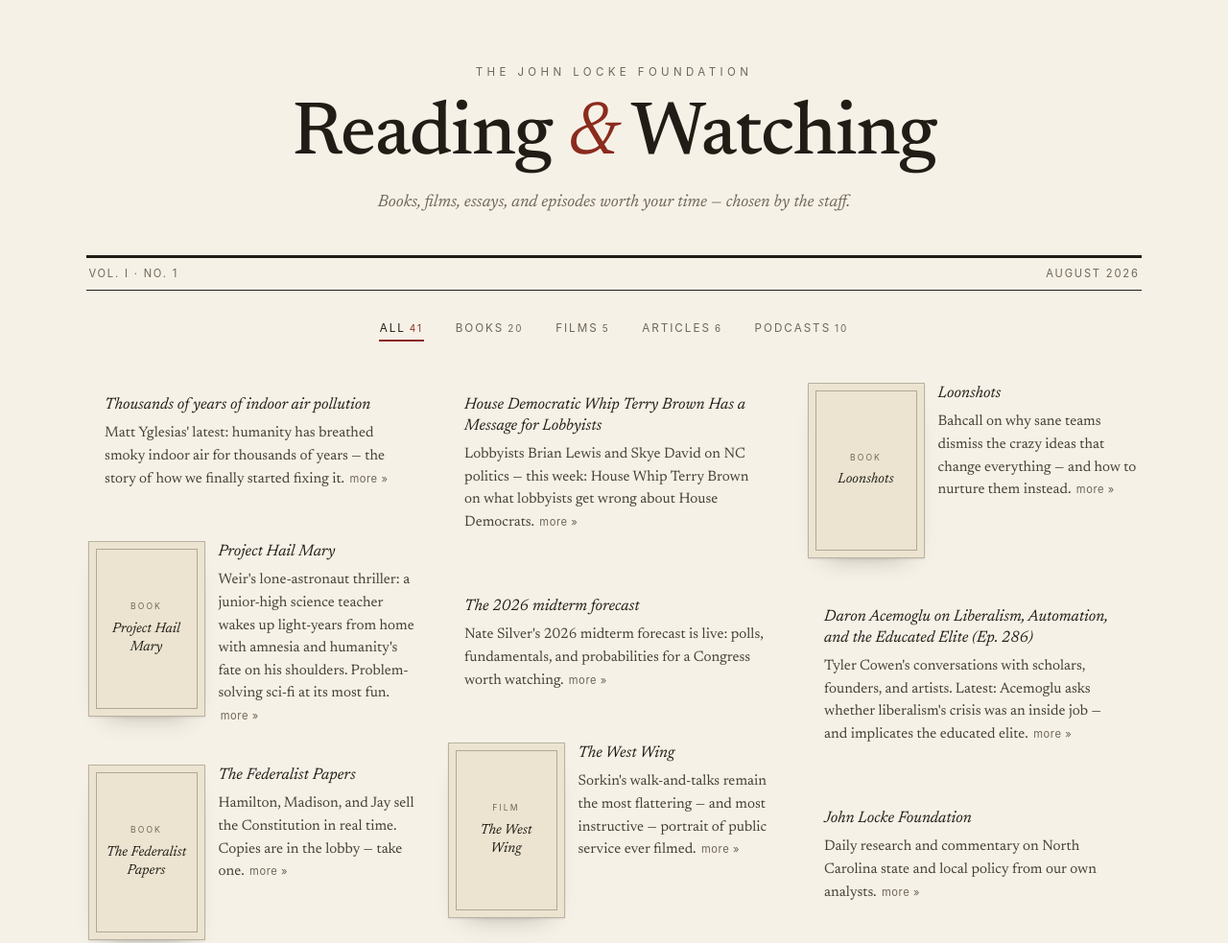
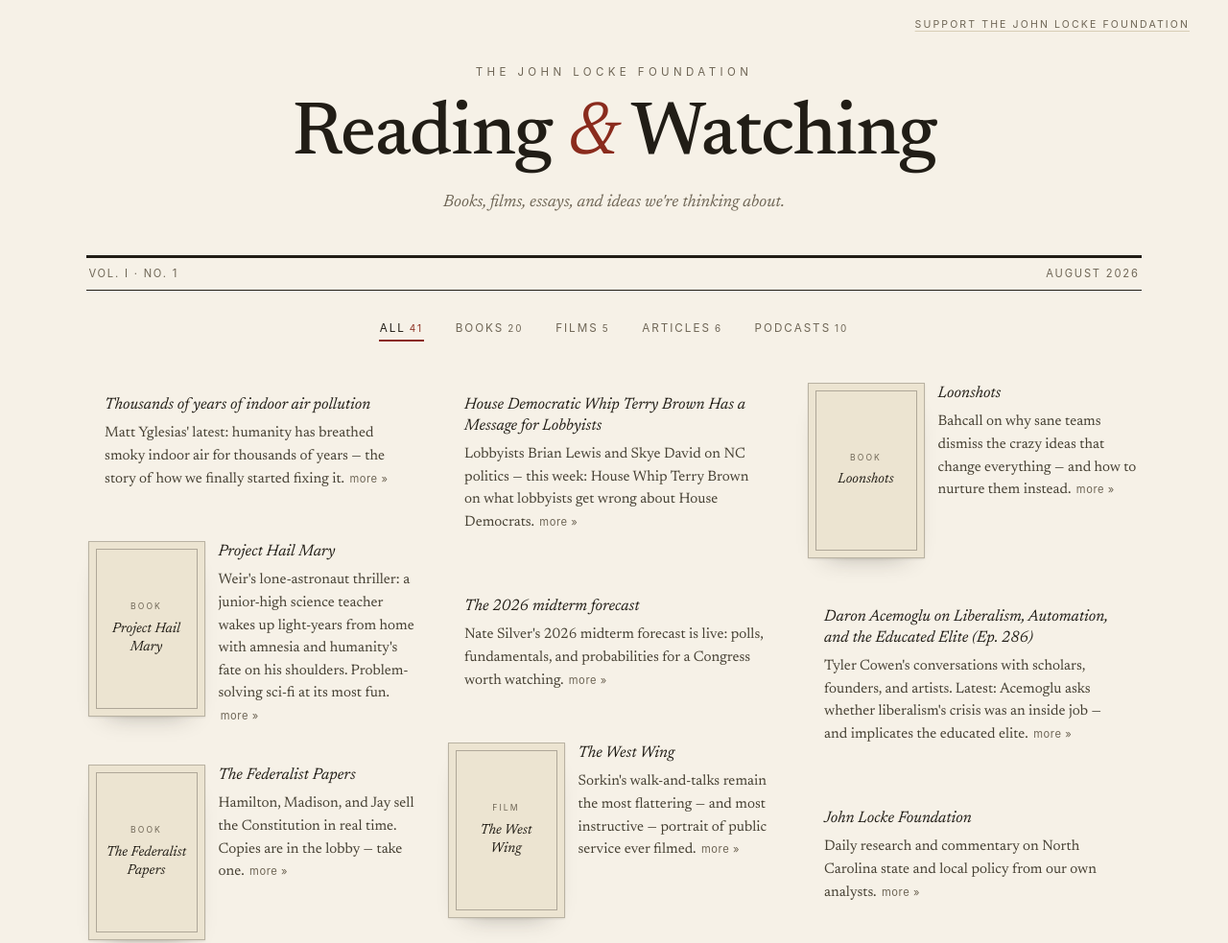
Before and after one commit to mihir-kale/readr, a website with bundled scripts: page index.html in a window 1280 px wide. Shown: the top 983 px of the page at 96% size. Built offline with nearby package versions, Linux system fonts and the light colour scheme; no server answers.

Commit message:
Update standfirst, add support link to top right

```diff
--- a/index.html
+++ b/index.html
@@ -15,10 +15,11 @@
 <body>
 
   <header class="masthead">
+    <a class="support-link" href="https://www.johnlocke.org/donate/">Support the John Locke Foundation</a>
     <div class="container">
       <p class="overline">The John Locke Foundation</p>
       <h1 class="masthead-title">Reading <span class="amp">&amp;</span> Watching</h1>
-      <p class="standfirst">Books, films, essays, and episodes worth your time — chosen by the staff.</p>
+      <p class="standfirst">Books, films, essays, and ideas we're thinking about.</p>
     </div>
   </header>
 
--- a/styles.css
+++ b/styles.css
@@ -37,7 +37,24 @@
 
 .container{max-width:1180px;margin:0 auto;padding:0 clamp(1.1rem,4vw,2.5rem)}
 
-.masthead{padding:clamp(2.4rem,6vw,4.2rem) 0 0;text-align:center}
+.masthead{position:relative;padding:clamp(2.4rem,6vw,4.2rem) 0 0;text-align:center}
+.support-link{
+  position:absolute;
+  top:1.1rem;
+  right:clamp(1.1rem,4vw,2.5rem);
+  font-family:var(--sans);
+  font-size:.66rem;
+  letter-spacing:.2em;
+  text-transform:uppercase;
+  color:var(--ink-soft);
+  text-decoration:underline;
+  text-decoration-color:var(--rule);
+  text-underline-offset:3px;
+}
+.support-link:hover{
+  color:var(--accent);
+  text-decoration-color:var(--accent);
+}
 .overline{
   margin:0 0 1.1rem;
   font-family:var(--sans);
```
